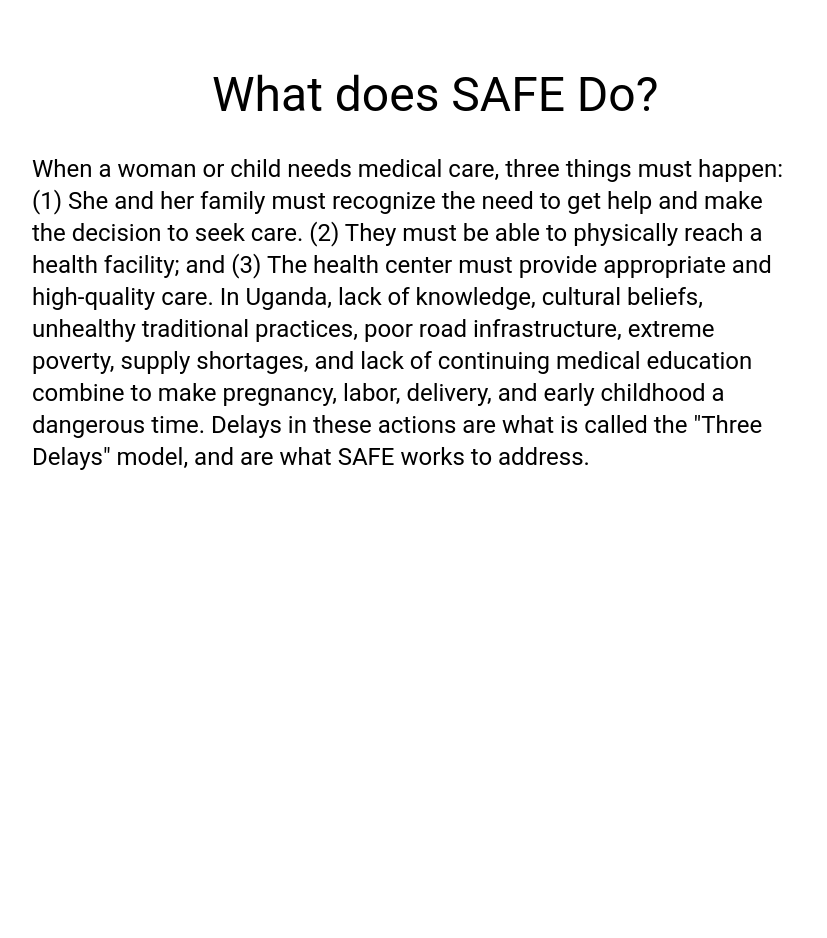
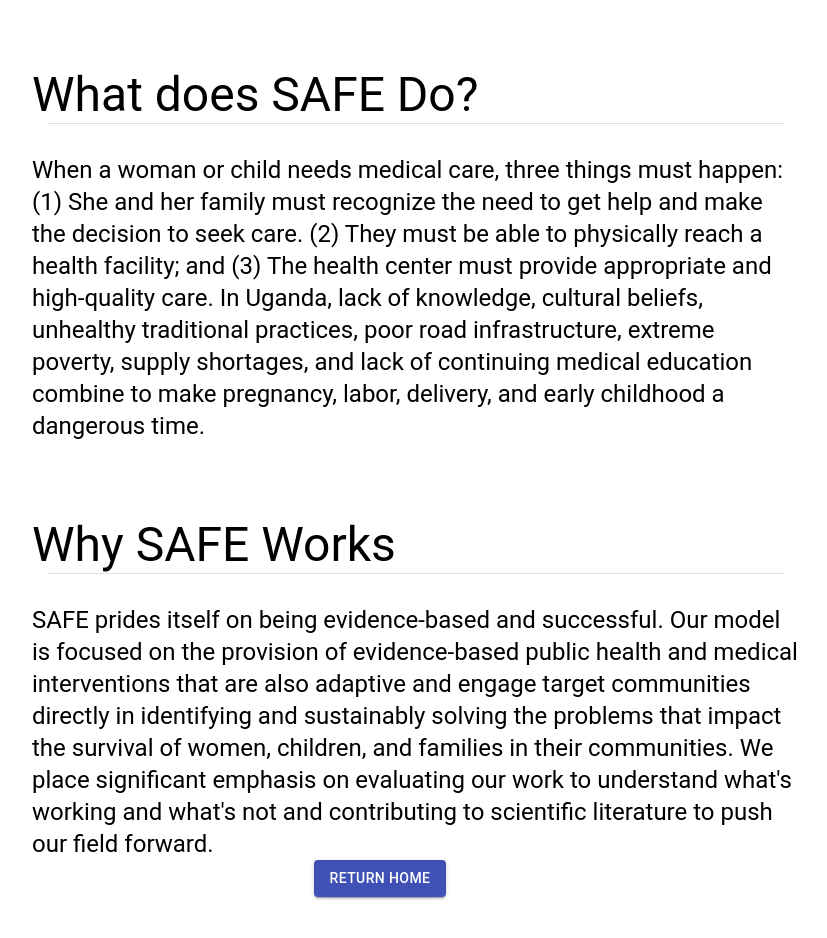
Before and after one commit to s-a-f-e/frontend, a React (Create React App) app in the folder frontend/: page /learnmore in a window 1280 px wide. Shown: the part 640-1578 px from the top of the page, without its empty margins (224-1051 px from the left). Built offline with nearby package versions, Linux system fonts and the light colour scheme.

Commit message:
more added to learn more page

```diff
--- a/frontend/src/App.css
+++ b/frontend/src/App.css
@@ -212,10 +212,6 @@ margin-right: 135px;
   margin-top: 15px;
 }
 
-/* .gradient{
-background: linear-gradient()
-} */
-
 .loginbutton{
     color: #fff
   }
@@ -250,7 +246,12 @@ font-weight: lighter;
   margin-left: 20%;
   margin-top: 75px;
 }
+
 .learn-title{
   margin-bottom: 30px;
-  margin-left: 180px;
+
 }
+
+.learn-button {
+  margin-left: 42%
+}
--- a/frontend/src/components/LearnMore.js
+++ b/frontend/src/components/LearnMore.js
@@ -1,5 +1,8 @@
 import React, { Component } from 'react'
 import Typography from '@material-ui/core/Typography';
+import Button from "@material-ui/core/Button";
+import {Link} from 'react-router-dom';
+import Divider from '@material-ui/core/Divider';
 
 export default class LearnMore extends Component {
     render() {
@@ -8,16 +11,42 @@ export default class LearnMore extends Component {
             <div class = 'learn'>
             </div>
             <div class = 'learn-content'>
-                <div class = 'learn-title'><Typography variant="h3">What does SAFE Do?</Typography></div>
+
+                <div class = 'learn-title'>
+                    <Typography variant="h3">What does SAFE Do?</Typography>
+                    <Divider variant="middle" />
+                </div>
+
 
                 <Typography variant="h5">When a woman or child needs medical care, three things must happen: (1) She and her family must
                     recognize the need to get help and make the decision to seek care. (2) They must be able to physically reach
                     a health facility; and (3) The health center must provide appropriate and high-quality care. In Uganda,
                     lack of knowledge, cultural beliefs, unhealthy traditional practices, poor road infrastructure, extreme
                     poverty, supply shortages, and lack of continuing medical education combine to make pregnancy, labor,
-                    delivery, and early childhood a dangerous time. Delays in these actions are what is called the "Three
-                    Delays" model, and are what SAFE works to address.
+                    delivery, and early childhood a dangerous time.
                 </Typography>
+            </div>
+            <div class = 'learn-content'>
+
+                <div class = 'learn-title'>
+                    <Typography variant="h3">Why SAFE Works</Typography>
+                    <Divider variant="middle" />
+                </div>
+
+                <Typography variant="h5">
+                SAFE prides itself on being evidence-based and successful. Our model is focused on the provision of
+                evidence-based public health and medical interventions that are also adaptive and engage target communities
+                directly in identifying and sustainably solving the problems that impact the survival of women, children,
+                and families in their communities. We place significant emphasis on evaluating our work to understand what's
+                working and what's not and contributing to scientific literature to push our field forward.
+                </Typography>
+            </div>
+            <div class = 'learn-button'>
+            <Link
+             style={{ textDecoration: 'none'}}
+              to="/">
+                <Button color="primary" variant="contained">Return Home</Button>
+            </Link>
             </div>
             </div>
         )
```
